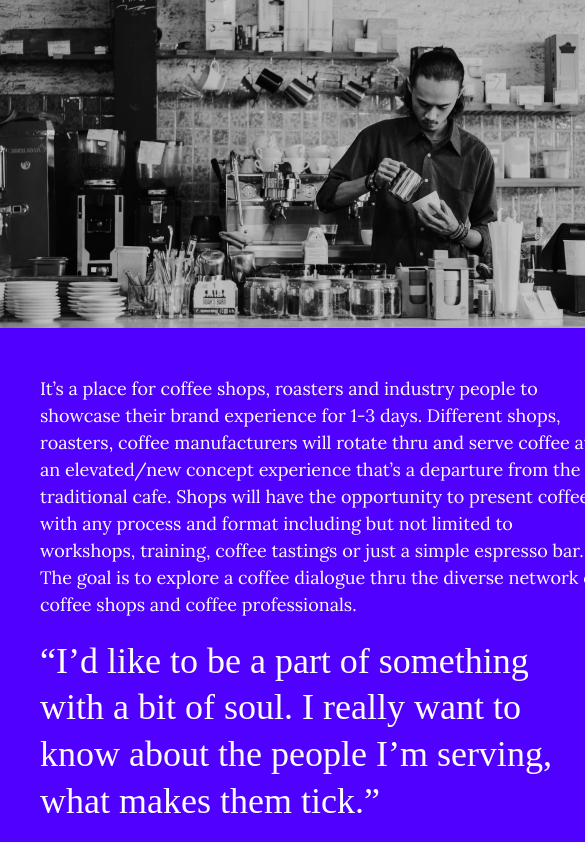
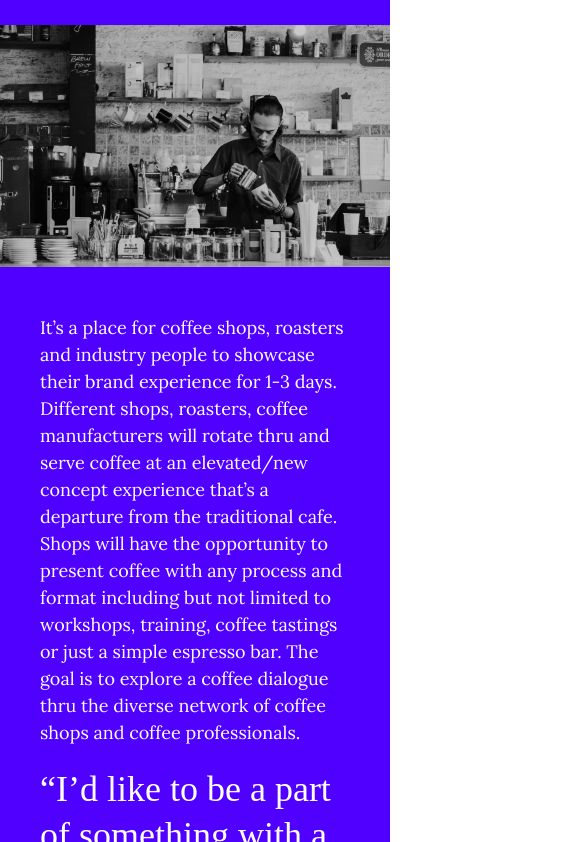
Before and after one commit to shaikim/shaikim.github.io, a plain HTML site: page p2/index.html in a window 390 px wide. Shown: the part 417-1259 px from the top of the page, 585 px wide, since content can reach past the window. Drawn offline with Linux system fonts and the light colour scheme.

Commit message:
added media

```diff
--- a/p2/index.html
+++ b/p2/index.html
@@ -2,6 +2,7 @@
 <html>
 
     <head>
+        <meta name="viewport" content="width=device-width, initial-scale=1">
         <title>Coffee Hall</title>
         <link rel="stylesheet" href="reset.css"> <link rel="stylesheet" href="style.css">
     </head>
--- a/p2/style.css
+++ b/p2/style.css
@@ -49,3 +49,9 @@ h2{
     font-family: italic;
     margin: 20px 0px 20px 0px;
 }
+
+@media (max-width: 700px) {
+    body{
+        width: auto;
+    }
+}
```
